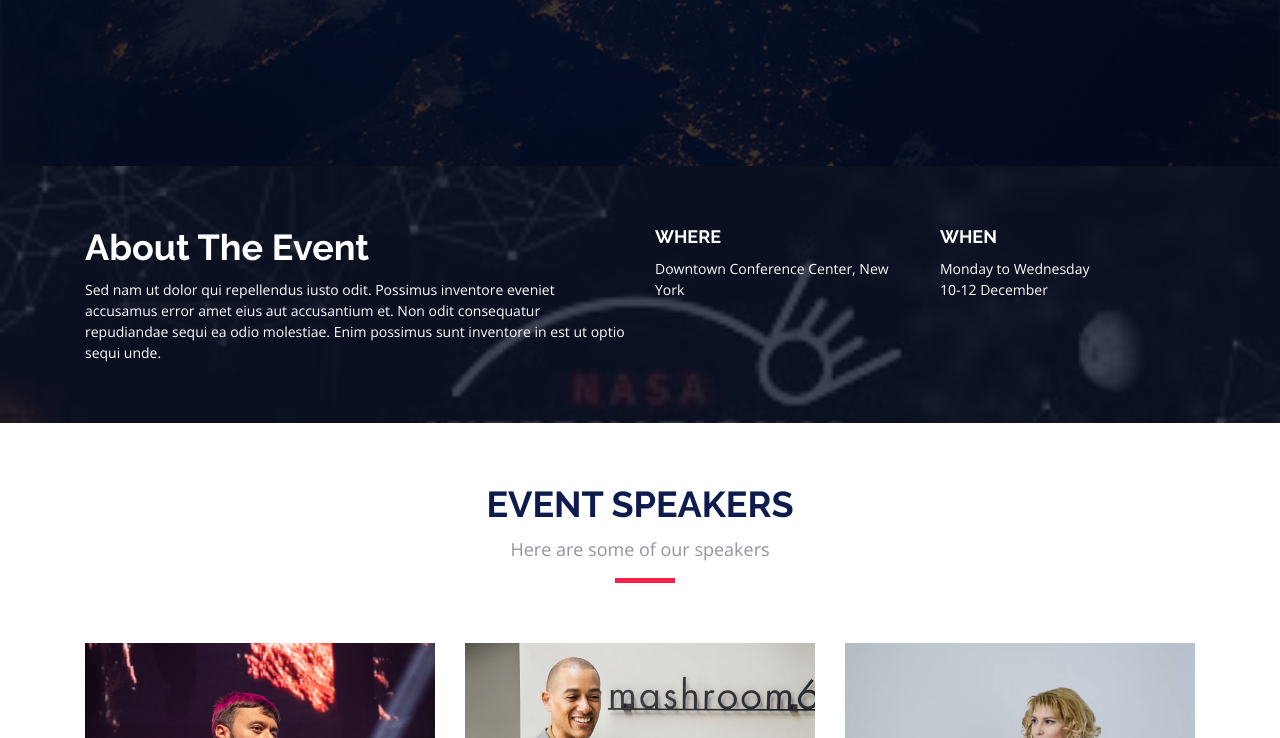
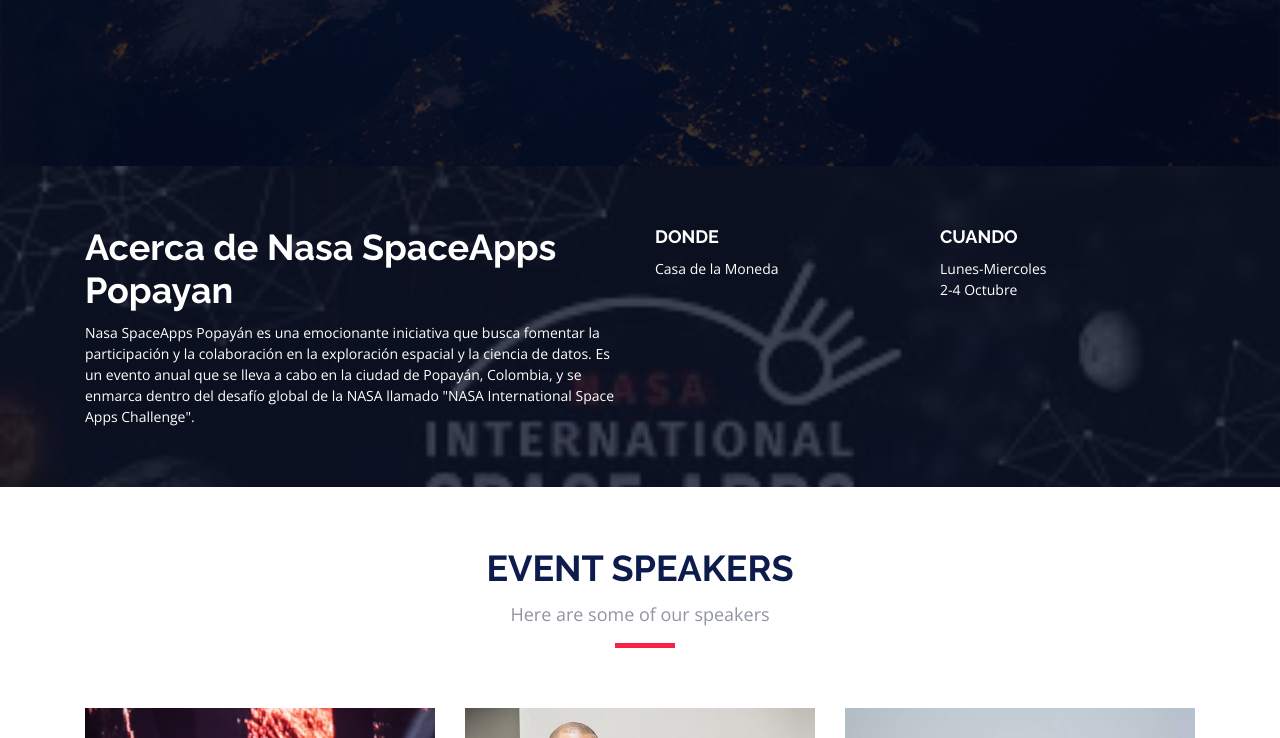
Before and after one commit to dresandev/spaceappspopayan.github.io, a plain HTML site: page index.html in a window 1280 px wide. Shown: the part 634-1372 px from the top of the page. Drawn offline with nearby package versions, Linux system fonts and the light colour scheme.

Commit message:
adding header names 2

```diff
--- a/index.html
+++ b/index.html
@@ -3,7 +3,7 @@
 
 <head>
   <meta charset="utf-8">
-  <title>TheEvent - Bootstrap Event Template</title>
+  <title>NASA SpaceApps Popayan 🇨🇴 </title>
   <meta content="width=device-width, initial-scale=1.0" name="viewport">
   <meta content="" name="keywords">
   <meta content="" name="description">
@@ -71,7 +71,7 @@
   ============================-->
   <section id="intro">
     <div class="intro-container wow fadeIn">
-      <h1 class="mb-4 pb-0">The NASA<br><span>SpaceApps 2023 </span> Cauca 🇨🇴 </h1>
+      <h1 class="mb-4 pb-0">NASA<br><span>SpaceApps 2023 </span> Popayan 🇨🇴 </h1>
       <p class="mb-4 pb-0">2-4 Octubre, Popayan, departamento del Cauca</p>
       <a href="https://www.youtube.com/watch?v=jDDaplaOz7Q" class="venobox play-btn mb-4" data-vbtype="video"
         data-autoplay="true"></a>
@@ -88,18 +88,20 @@
       <div class="container">
         <div class="row">
           <div class="col-lg-6">
-            <h2>About The Event</h2>
-            <p>Sed nam ut dolor qui repellendus iusto odit. Possimus inventore eveniet accusamus error amet eius aut
-              accusantium et. Non odit consequatur repudiandae sequi ea odio molestiae. Enim possimus sunt inventore in
-              est ut optio sequi unde.</p>
+            <h2>Acerca de Nasa SpaceApps Popayan</h2>
+            <p>Nasa SpaceApps Popayán es una emocionante iniciativa que busca
+              fomentar la participación y la colaboración en la exploración
+               espacial y la ciencia de datos. Es un evento anual que se lleva a
+               cabo en la ciudad de Popayán, Colombia, y se enmarca dentro del
+               desafío global de la NASA llamado "NASA International Space Apps Challenge".</p>
           </div>
           <div class="col-lg-3">
-            <h3>Where</h3>
-            <p>Downtown Conference Center, New York</p>
+            <h3>Donde</h3>
+            <p>Casa de la Moneda</p>
           </div>
           <div class="col-lg-3">
-            <h3>When</h3>
-            <p>Monday to Wednesday<br>10-12 December</p>
+            <h3>Cuando</h3>
+            <p>Lunes-Miercoles<br>2-4 Octubre</p>
           </div>
         </div>
       </div>
```
Also changed, not shown: 1 other file.
